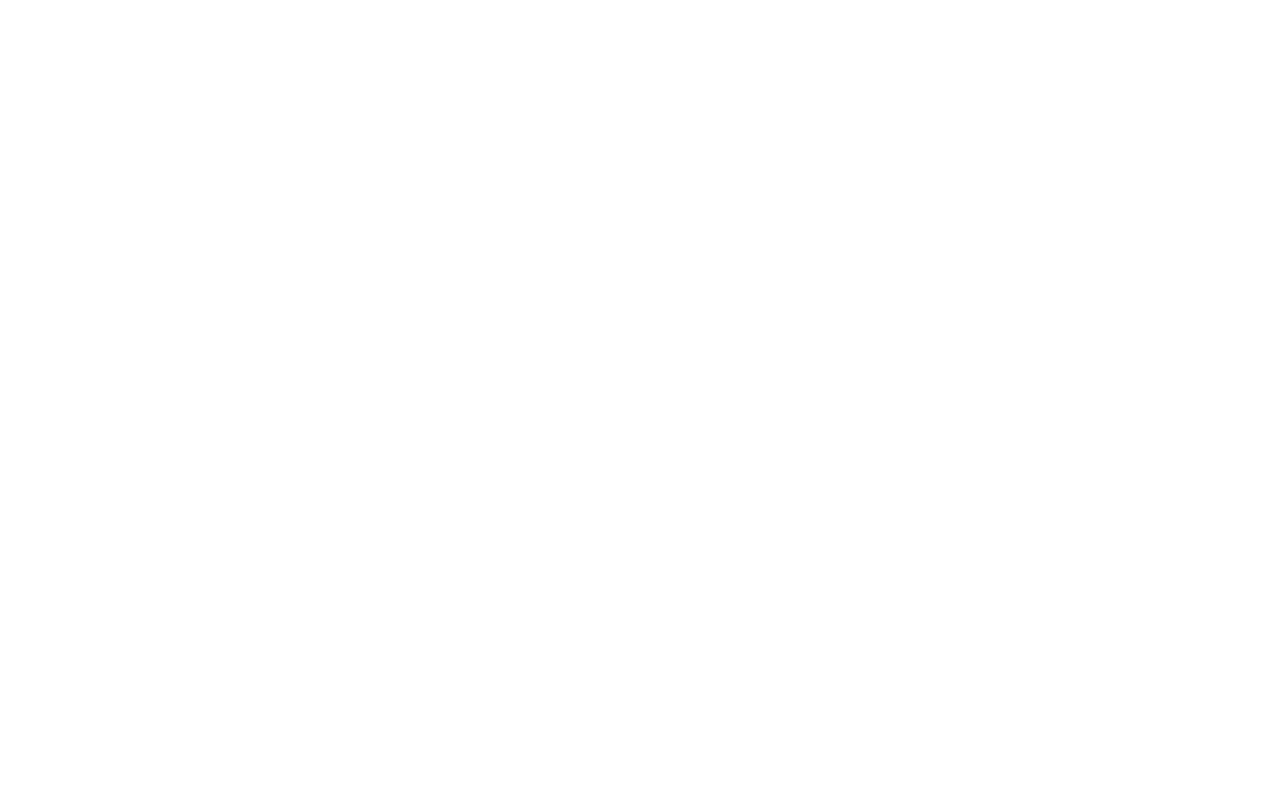
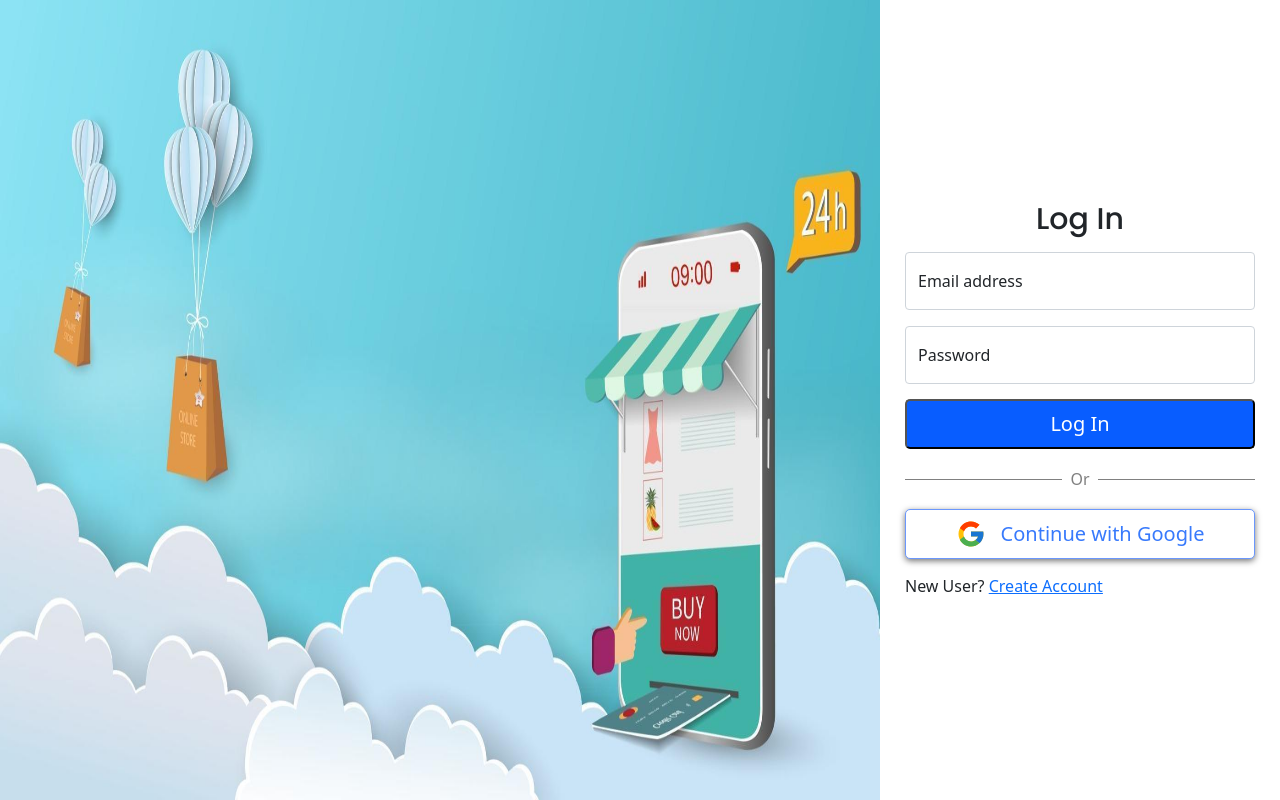
Before and after one commit to faisal-kn/e-commerce, a React (Create React App) app: page /signin in a window 1280 px wide. Before the commit this address had no page. Built offline with nearby package versions, Linux system fonts and the light colour scheme.

Commit message:
Designing sign up and login page

```diff
--- a/src/App.js
+++ b/src/App.js
@@ -3,6 +3,8 @@
 import {useDispatch} from "react-redux";
 import { showAll} from "./redux/action/actionlist";
 import Home from "./pages/Home";
+import SignIn from "./pages/SignIn";
+import SignUp from "./pages/SignUp";
 import axios from "axios";
 
 
@@ -23,6 +25,8 @@
 
   return (
     <Routes>
+      <Route path="/signin" element={<SignIn />}></Route>
+      <Route path="/signup" element={<SignUp />}></Route>
       <Route path="/home" element={<Home />}></Route>
       <Route path="/" element={<Navigate replace to="/home" />} />
     </Routes>
--- a/src/index.css
+++ b/src/index.css
@@ -1,5 +1,7 @@
 @import url('https://fonts.googleapis.com/css2?family=Poppins&display=swap');
 @import url('https://fonts.googleapis.com/css2?family=Roboto&display=swap');
+@import url('https://fonts.googleapis.com/css2?family=Poppins:wght@500&display=swap');
+
 body{
   background-color: #888;
   width: 100%;
--- /dev/null
+++ b/src/pages/SignIn.js
@@ -0,0 +1,47 @@
+import React from 'react'
+import SignCSS from './SignInUp.module.css'
+import logo from '../Images/ecom-sign.jpg'
+import { Form } from 'react-bootstrap'
+import {FcGoogle} from 'react-icons/fc'
+import { Link } from "react-router-dom";
+
+export default function SignIn() {
+    return (
+        <div className={SignCSS.sign}>
+            <div className={SignCSS.imageholder}><img src={logo} /></div>
+            <div className={SignCSS.formlayout}>
+                <h1 className={SignCSS.title}>Log In</h1>
+                <Form>
+                <Form.Floating className="mb-3">
+                    <Form.Control
+                        id="floatingInputCustom"
+                        type="email"
+                        placeholder="name@example.com"
+                        required
+                    />
+                    <label htmlFor="floatingInputCustom">Email address</label>
+                </Form.Floating>
+                <Form.Floating>
+                    <Form.Control
+                        id="floatingPasswordCustom"
+                        type="password"
+                        placeholder="Password"
+                        required
+                    />
+                    <label htmlFor="floatingPasswordCustom">Password</label>
+                </Form.Floating>
+                    <button className={SignCSS.submit} type="submit"><span>Log In</span></button>
+                </Form>
+                <div className={SignCSS.orstyle}>
+                    <div></div>
+                    <span>Or</span>
+                    <div></div>
+                </div>
+                <button className={SignCSS.googlesign}><FcGoogle size={30}/> <span>Continue with Google</span></button>
+                <p>New User? <Link to="/signup">Create Account</Link></p>
+
+            </div>
+
+        </div>
+    )
+}
--- /dev/null
+++ b/src/pages/SignInUp.module.css
@@ -0,0 +1,99 @@
+.sign{
+    display: grid;
+    grid-template-columns: 1fr 400px;
+    height: 100vh;
+    width: 100%;
+}
+.sign .imageholder img{
+    width: 100%;
+    height: 100%;
+}
+.formlayout{
+    display: flex;
+    flex-direction: column;
+    justify-content: center;
+    padding: 25px;
+}
+.title{
+    text-align: center;
+    font-family: 'Poppins';
+    font-size: 30px;
+    margin: 15px 0;
+}
+.orstyle{
+    /* margin:5px; */
+    display: grid;
+    grid-template-columns: 1fr auto 1fr;
+    align-items: center;
+}
+.orstyle div{
+    height: 1px;
+    width: 100%;
+    border-top: 1px solid gray;
+}
+.orstyle span{
+    display: inline-block;
+    color: grey;
+    margin: 0 8px;
+    padding: 3px 0;
+}
+.submit{
+    display: block;
+    background-color: #085dff;
+    color: white;
+    text-align: center;
+    border-radius: 5px;
+    margin: 15px 0;
+    width:100%;
+    height: 50px;
+    cursor: pointer;
+}
+.submit span{
+    font-size: 20px;
+    padding: 10px;
+}
+.googlesign{
+    display: flex;
+    justify-content: center;
+    align-items: center;
+    background-color: white;
+    font-size: 20px;
+    color: #387afc;
+    font-weight: 500;
+    text-align: center;
+    border-radius: 5px;
+    border:1px solid #6b97fc;
+    margin: 15px 0;
+    width:100%;
+    box-shadow: 0 2px 6px rgba(0,0,0,0.55);
+    cursor: pointer;
+    height: 50px;
+}
+.googlesign span{
+    margin-left: 15px;
+}
+@media only screen and (max-width:850px){
+    .sign{
+        display: grid;
+        grid-template-columns: 1fr 350px;
+    }
+}
+@media only screen and (max-width:700px){
+    .sign{
+        display: grid;
+        grid-template-columns: 1fr 300px;
+    }
+}
+@media only screen and (max-width:640px){
+    .sign{
+        display: grid;
+        grid-template-columns: 1fr;
+        align-items: center;
+    }
+    .sign .imageholder{
+        display: none;
+    }
+    .formlayout{
+        padding: 25px 40px;
+    }
+}
--- /dev/null
+++ b/src/pages/SignUp.js
@@ -0,0 +1,47 @@
+import React from 'react'
+import SignCSS from './SignInUp.module.css'
+import logo from '../Images/ecom-sign.jpg'
+import { Form } from 'react-bootstrap'
+import {FcGoogle} from 'react-icons/fc'
+import { Link } from "react-router-dom";
+
+export default function SignUp() {
+    return (
+        <div className={SignCSS.sign}>
+            <div className={SignCSS.imageholder}><img src={logo} /></div>
+            <div className={SignCSS.formlayout}>
+                <h1 className={SignCSS.title}>Sign Up</h1>
+                <Form>
+                <Form.Floating className="mb-3">
+                    <Form.Control
+                        id="floatingInputCustom"
+                        type="email"
+                        placeholder="name@example.com"
+                        required
+                    />
+                    <label htmlFor="floatingInputCustom">Email address</label>
+                </Form.Floating>
+                <Form.Floating>
+                    <Form.Control
+                        id="floatingPasswordCustom"
+                        type="password"
+                        placeholder="Password"
+                        required
+                    />
+                    <label htmlFor="floatingPasswordCustom">Password</label>
+                </Form.Floating>
+                    <button className={SignCSS.submit} type="submit"><span>Sign Up</span></button>
+                </Form>
+                <div className={SignCSS.orstyle}>
+                    <div></div>
+                    <span>Or</span>
+                    <div></div>
+                </div>
+                <button className={SignCSS.googlesign}><FcGoogle size={30}/> <span>Continue with Google</span></button>
+                <p>Already have an account? <Link to="/signin">Log in</Link></p>
+
+            </div>
+
+        </div>
+    )
+}
```
Also changed, not shown: src/Images/ecom-sign.jpg (added).
